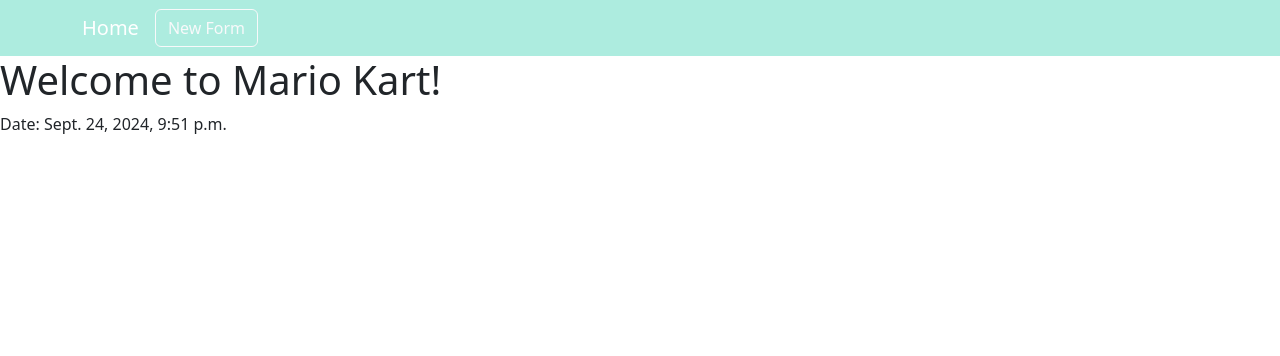
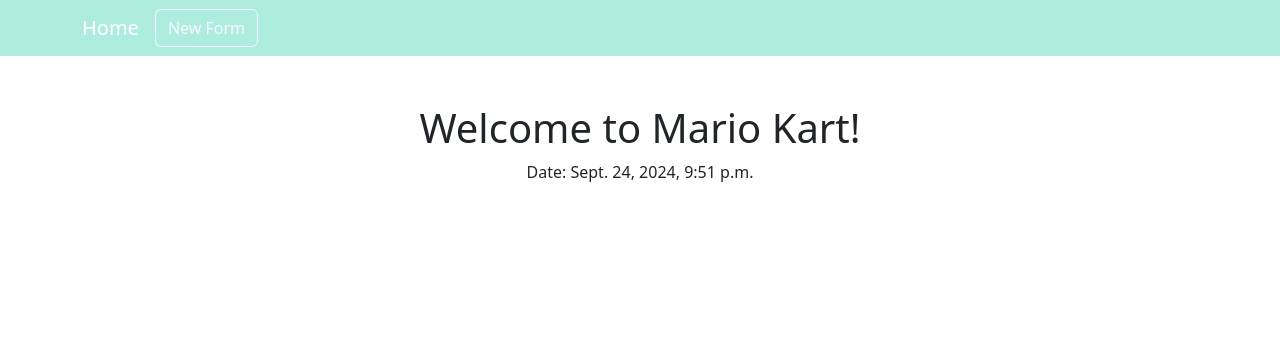
Before and after one commit to c-goodman/mk, a Django app: page / in a window 1280 px wide. Shown: the top 356 px of the page. Run offline with Django 5.2, Linux system fonts and the light colour scheme.

Commit message:
Add center container for home display

```diff
--- a/mk_form/templates/mk_form/home.html
+++ b/mk_form/templates/mk_form/home.html
@@ -1,7 +1,7 @@
 {% extends "base.html" %}
 {% block content %}
-
+<div class="my-5 text-center container">
     <h1>Welcome to Mario Kart!</h1>
     <p>Date: {{today}}</p>
-
+</div>
 {% endblock %}
```
